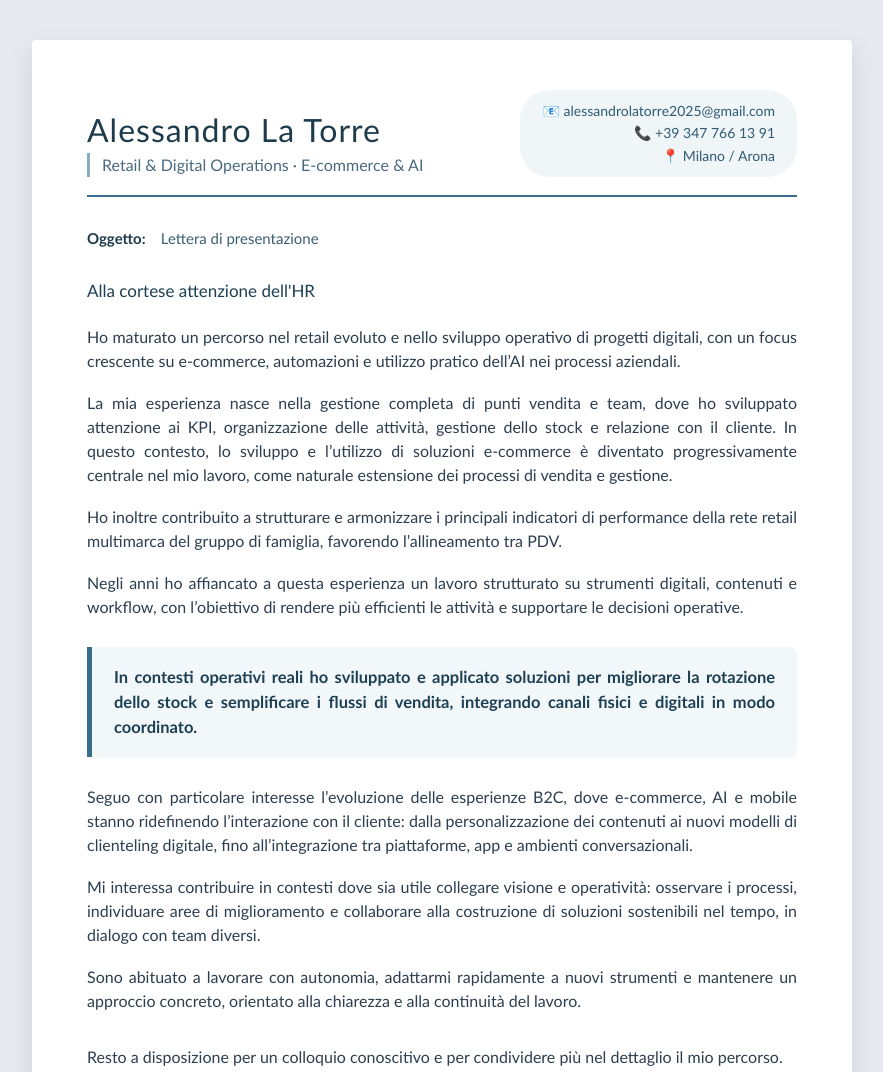
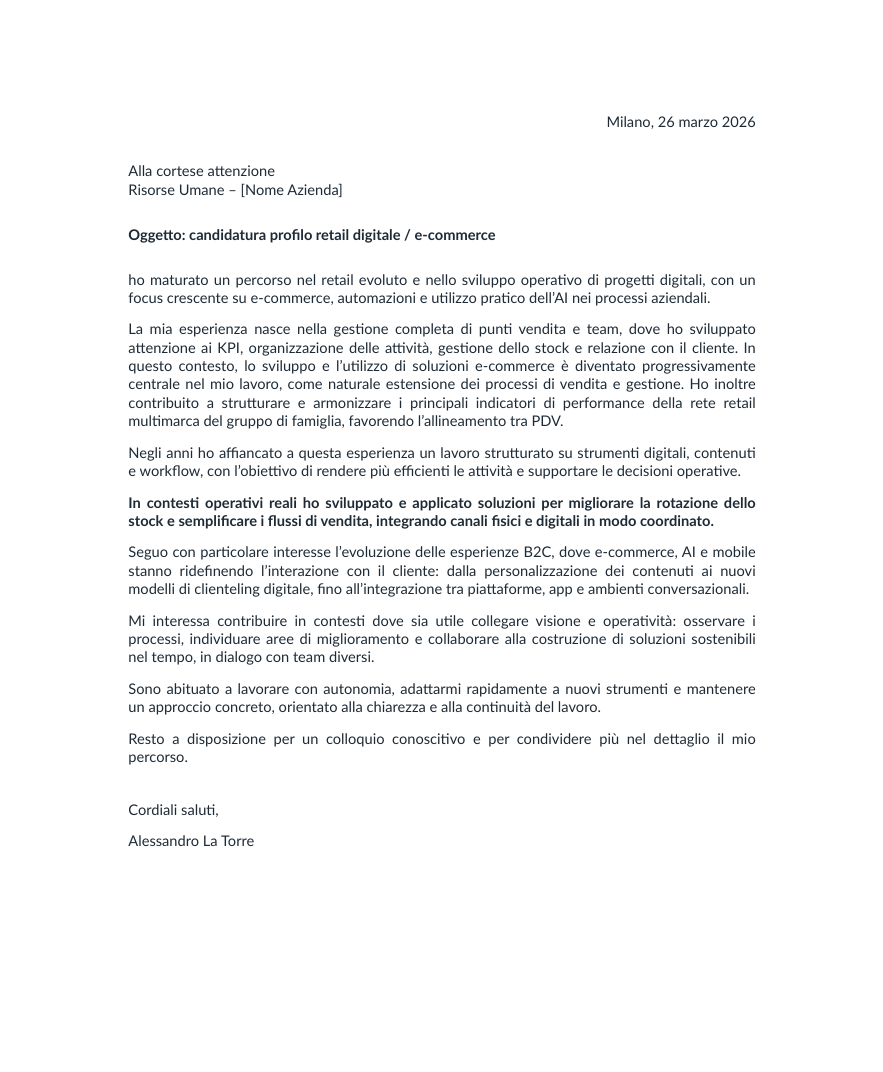
Before and after one commit to alextowerbook-app/alextowerbook-app.github.io, a plain HTML site: page letterale.html in a window 1280 px wide. Shown: the top 1072 px of the page, without its empty margins (198-1081 px from the left). After the commit the page ends 952 px from the top, so only its background shows below. Drawn offline with Linux system fonts and the light colour scheme.

Commit message:
Update letterale.html

```diff
--- a/letterale.html
+++ b/letterale.html
@@ -3,8 +3,9 @@
 <head>
     <meta charset="UTF-8">
     <meta name="viewport" content="width=device-width, initial-scale=1.0">
-    <title>Lettera di presentazione - Alessandro La Torre</title>
+    <title>Lettera presentazione - Alessandro La Torre (fronte unico)</title>
     <style>
+        /* Reset totale e impostazioni compatte per fronte A4 */
         * {
             margin: 0;
             padding: 0;
@@ -12,219 +13,133 @@
         }
 
         body {
-            font-family: 'Calibri', 'Segoe UI', 'Helvetica Neue', Arial, sans-serif;
-            background-color: #e6e9ef;
+            background-color: #fff;
+            font-family: 'Calibri', 'Segoe UI', 'Helvetica', Arial, sans-serif;
+            line-height: 1.25;               /* interlinea ridotta */
+            color: #1e2b36;
             display: flex;
             justify-content: center;
-            align-items: center;
+            align-items: flex-start;
             min-height: 100vh;
-            padding: 40px 20px;
-            line-height: 1.5;
-            color: #2c3e4f;
+            padding: 0.8cm 0.5cm;            /* piccolo accorgimento per lo schermo */
         }
 
-        /* Contenitore principale: simula un foglio A4 */
-        .letter-wrapper {
-            max-width: 820px;
-            width: 100%;
-            background-color: #ffffff;
-            box-shadow: 0 10px 25px rgba(0, 0, 0, 0.1);
-            border-radius: 4px;
-            padding: 50px 55px;
+        /* Foglio A4: dimensioni reali per la stampa, margini interni classici */
+        .letter {
+            width: 21cm;
+            max-width: 100%;
+            background: white;
             margin: 0 auto;
+            padding: 2.2cm 2.2cm 1.8cm 2.2cm;  /* margini interni (sinistra, alto, destra) */
+            box-shadow: none;
+            border: none;
+            page-break-after: avoid;
+            page-break-inside: avoid;
         }
 
-        /* Intestazione con contatti (pulsanti di servizio, ma in versione testo) */
-        .header {
-            display: flex;
-            justify-content: space-between;
-            align-items: flex-end;
-            border-bottom: 2px solid #3a6d8c;
-            padding-bottom: 18px;
-            margin-bottom: 30px;
-            flex-wrap: wrap;
+        /* Impostazioni di stampa: dimensioni fisse A4, nessuno sfondo */
+        @page {
+            size: A4;
+            margin: 0;                        /* gestito dal padding interno */
         }
 
-        .name-title h1 {
-            font-size: 32px;
-            font-weight: 400;
-            letter-spacing: 1px;
-            color: #1e3b4c;
-            margin-bottom: 4px;
+        /* Blocco mittente / data: solo l'essenziale, allineato a destra */
+        .date-block {
+            text-align: right;
+            font-size: 11pt;
+            margin-bottom: 0.8cm;
+            color: #1e2b36;
+            font-weight: normal;
             line-height: 1.2;
         }
 
-        .name-title .sub {
-            font-size: 16px;
-            color: #4a6a7f;
-            font-weight: 300;
-            border-left: 3px solid #8aaec0;
-            padding-left: 12px;
+        /* Destinatario e oggetto - compatti */
+        .recipient {
+            margin-bottom: 0.7cm;
+            font-size: 11pt;
+            line-height: 1.3;
         }
 
-        .contact-info {
-            text-align: right;
-            font-size: 14px;
-            color: #2f5b74;
-            background: #f0f5f8;
-            padding: 10px 16px;
-            border-radius: 30px;
-            line-height: 1.6;
+        .recipient p {
+            margin: 0 0 0.1cm 0;
         }
 
-        .contact-info span {
-            display: inline-block;
-            margin: 0 6px;
+        .object {
+            font-weight: 600;
+            margin-top: 0.2cm;
+            margin-bottom: 0.7cm;
+            font-size: 11pt;
         }
 
-        .contact-info a {
-            color: #1e4a66;
-            text-decoration: none;
-            border-bottom: 1px dotted #8aaec0;
+        /* Corpo del testo: paragrafi serrati */
+        .content p {
+            margin: 0 0 0.35cm 0;          /* spazio appena sufficiente tra paragrafi */
+            font-size: 11pt;
+            text-align: justify;
+            widows: 2;
+            orphans: 2;
         }
 
-        /* Oggetto / Riferimento */
-        .reference {
-            margin-bottom: 28px;
-            font-size: 15px;
-            color: #3b5e72;
-        }
-
-        .ref-item {
-            margin-bottom: 4px;
-        }
-
-        .ref-label {
-            font-weight: 600;
-            color: #1e3b4c;
-            width: 70px;
-            display: inline-block;
-        }
-
-        /* Corpo della lettera */
-        .content {
-            font-size: 16px;
-            text-align: justify;
-        }
-
-        .content p {
-            margin-bottom: 18px;
-        }
-
-        .content p.greeting {
-            font-size: 17px;
-            font-weight: 500;
-            color: #1d3f53;
-            margin-bottom: 22px;
-        }
-
-        .highlight-box {
-            background-color: #f2f7fa;
-            border-left: 5px solid #3a6d8c;
-            padding: 18px 22px;
-            margin: 28px 0;
-            font-style: normal;
-            border-radius: 0 8px 8px 0;
-            color: #1d3f53;
-            font-weight: 400;
-            box-shadow: 0 2px 5px rgba(0,0,0,0.02);
-        }
-
-        .highlight-box p {
-            margin-bottom: 0;
-            font-size: 16.5px;
-        }
-
-        .closing {
-            margin-top: 32px;
-        }
-
-        .closing p {
-            margin-bottom: 6px;
-        }
-
+        /* Firma compatta */
         .signature {
-            margin-top: 40px;
+            margin-top: 0.9cm;
+            font-size: 11pt;
+            line-height: 1.3;
         }
 
         .signature p {
-            margin-bottom: 4px;
-            font-weight: 400;
+            margin: 0 0 0.1cm 0;
         }
 
-        .name-sign {
-            font-size: 22px;
-            font-weight: 400;
-            color: #1e3b4c;
-            margin-top: 10px;
-            border-top: 1px solid #cbd8e2;
-            padding-top: 18px;
-            width: 250px;
+        .signature .name {
+            margin-top: 0.3cm;
+            font-weight: 500;
         }
 
-        /* footer discreto */
-        .footer-note {
-            margin-top: 35px;
-            font-size: 12px;
-            color: #8fafc1;
-            text-align: right;
-            border-top: 1px dashed #d0dee8;
-            padding-top: 12px;
+        /* nessuna riga, nessun colore, nessuna grafica */
+        hr, .graphic, .box {
+            display: none;
         }
 
-        /* Responsive */
-        @media (max-width: 600px) {
-            .letter-wrapper {
-                padding: 30px 25px;
-            }
-            .header {
-                flex-direction: column;
-                align-items: flex-start;
-                gap: 15px;
-            }
-            .contact-info {
-                text-align: left;
-                width: 100%;
+        /* eventuale nota finale invisibile */
+        .hidden-note {
+            display: none;
+        }
+
+        /* per schermi piccoli anteprima */
+        @media screen and (max-width: 500px) {
+            .letter {
+                padding: 1cm;
             }
         }
     </style>
 </head>
 <body>
-    <div class="letter-wrapper">
-        <!-- Intestazione con nome e contatti (placeholders, da personalizzare) -->
-        <div class="header">
-            <div class="name-title">
-                <h1>Alessandro La Torre</h1>
-                <div class="sub">Retail & Digital Operations · E‑commerce & AI</div>
-            </div>
-            <div class="contact-info">
-                <span>📧 alessandrolatorre2025@gmail.com</span><br>
-                <span>📞 +39 347 766 13 91</span><br>
-                <span>📍 Milano / Arona</span>
-            </div>
+    <div class="letter">
+        <!-- Data in alto a destra (senza intestazione) -->
+        <div class="date-block">
+            Milano, 26 marzo 2026
         </div>
 
-        <!-- Destinatario e riferimento (inserire HR Azienda) -->
-        <div class="reference">
-            <div class="ref-item"><span class="ref-label">Oggetto:</span> Lettera di presentazione</div>
+        <!-- Destinatario (essenziale) -->
+        <div class="recipient">
+            <p>Alla cortese attenzione<br>Risorse Umane – [Nome Azienda]</p>
         </div>
 
-        <!-- Corpo della lettera (testo fornito, con lievi migliorie formali) -->
+        <!-- Oggetto (asciutto) -->
+        <div class="object">
+            Oggetto: candidatura profilo retail digitale / e‑commerce
+        </div>
+
+        <!-- Corpo della lettera - testo identico a quello fornito, senza alcuna enfasi grafica -->
         <div class="content">
-            <p class="greeting">Alla cortese attenzione dell'HR</p>
+            <p>ho maturato un percorso nel retail evoluto e nello sviluppo operativo di progetti digitali, con un focus crescente su e-commerce, automazioni e utilizzo pratico dell’AI nei processi aziendali.</p>
 
-            <p>Ho maturato un percorso nel retail evoluto e nello sviluppo operativo di progetti digitali, con un focus crescente su e-commerce, automazioni e utilizzo pratico dell’AI nei processi aziendali.</p>
-
-            <p>La mia esperienza nasce nella gestione completa di punti vendita e team, dove ho sviluppato attenzione ai KPI, organizzazione delle attività, gestione dello stock e relazione con il cliente. In questo contesto, lo sviluppo e l’utilizzo di soluzioni e-commerce è diventato progressivamente centrale nel mio lavoro, come naturale estensione dei processi di vendita e gestione.</p>
-
-            <p>Ho inoltre contribuito a strutturare e armonizzare i principali indicatori di performance della rete retail multimarca del gruppo di famiglia, favorendo l’allineamento tra PDV.</p>
+            <p>La mia esperienza nasce nella gestione completa di punti vendita e team, dove ho sviluppato attenzione ai KPI, organizzazione delle attività, gestione dello stock e relazione con il cliente. In questo contesto, lo sviluppo e l’utilizzo di soluzioni e-commerce è diventato progressivamente centrale nel mio lavoro, come naturale estensione dei processi di vendita e gestione. Ho inoltre contribuito a strutturare e armonizzare i principali indicatori di performance della rete retail multimarca del gruppo di famiglia, favorendo l’allineamento tra PDV.</p>
 
             <p>Negli anni ho affiancato a questa esperienza un lavoro strutturato su strumenti digitali, contenuti e workflow, con l’obiettivo di rendere più efficienti le attività e supportare le decisioni operative.</p>
 
-            <!-- Box in evidenza per la frase chiave -->
-            <div class="highlight-box">
-                <p><strong>In contesti operativi reali ho sviluppato e applicato soluzioni per migliorare la rotazione dello stock e semplificare i flussi di vendita, integrando canali fisici e digitali in modo coordinato.</strong></p>
-            </div>
+            <p><strong>In contesti operativi reali ho sviluppato e applicato soluzioni per migliorare la rotazione dello stock e semplificare i flussi di vendita, integrando canali fisici e digitali in modo coordinato.</strong></p>
 
             <p>Seguo con particolare interesse l’evoluzione delle esperienze B2C, dove e-commerce, AI e mobile stanno ridefinendo l’interazione con il cliente: dalla personalizzazione dei contenuti ai nuovi modelli di clienteling digitale, fino all’integrazione tra piattaforme, app e ambienti conversazionali.</p>
 
@@ -232,21 +147,16 @@
 
             <p>Sono abituato a lavorare con autonomia, adattarmi rapidamente a nuovi strumenti e mantenere un approccio concreto, orientato alla chiarezza e alla continuità del lavoro.</p>
 
-            <div class="closing">
-                <p>Resto a disposizione per un colloquio conoscitivo e per condividere più nel dettaglio il mio percorso.</p>
-            </div>
+            <p>Resto a disposizione per un colloquio conoscitivo e per condividere più nel dettaglio il mio percorso.</p>
         </div>
 
-        <!-- Firma e cordiali saluti -->
+        <!-- Firma minimale -->
         <div class="signature">
             <p>Cordiali saluti,</p>
-            <p class="name-sign">Alessandro La Torre</p>
+            <p class="name">Alessandro La Torre</p>
         </div>
 
-        <!-- Nota per il pdf (discreta) -->
-        <div class="footer-note">
-            Lettera di presentazione – Alessandro La Torre
-        </div>
+        <!-- nulla altro: niente footer, niente righe -->
     </div>
 </body>
 </html>
```
